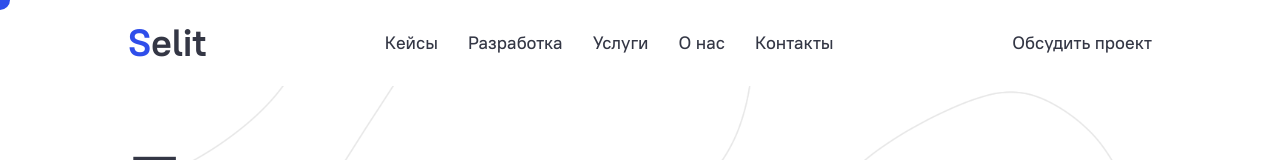
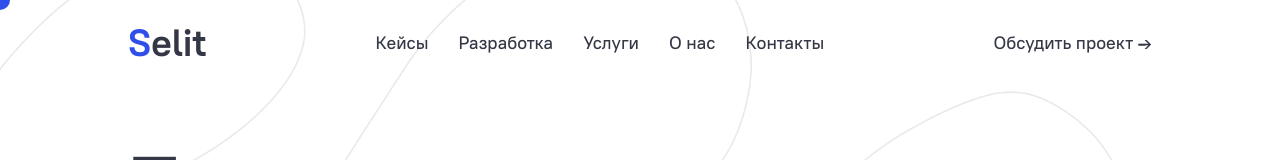
Before and after one commit to Centick/Selit, a Vue app: page / in a window 1280 px wide. Shown: the top 160 px of the page. Built offline with nearby package versions, Linux system fonts and the light colour scheme.

Commit message:
header shadow + arrow

```diff
--- a/src/App.vue
+++ b/src/App.vue
@@ -1,4 +1,6 @@
 <template>
+    <HeaderComponent></HeaderComponent>
+
     <!--  Шаблон страницы  -->
     <RouterView
         @skills_modal = isOpenedSkillsModal()
@@ -14,9 +16,10 @@
 </template>
 
 <script setup lang="ts">
-    import { Ref, ref } from 'vue';
+    import {onMounted, Ref, ref} from 'vue';
     import { RouterLink, RouterView } from 'vue-router';
-    import SkillsComponent from '@/components/SkillsComponent.vue';
+    import SkillsComponent from '@/components/SkillsComponent.vue'
+    import HeaderComponent from '@/components/HeaderComponent.vue';
     import Cursor from '@/components/CursorComponent.vue'
 
     const skills_is_showed: Ref<boolean> = ref(false);
--- a/src/assets/css/global.css
+++ b/src/assets/css/global.css
@@ -318,19 +318,19 @@ footer{
     top: -1px;
     left: 0;
     font-size: 20px;
-    transition: color .3s ease, left .3s linear, transform .3s linear;
+    transition: color .3s ease, left .2s linear, transform .2s linear;
 }
 .arrow{
     position: relative;
-    transition: color .3s ease, left .3s linear;
+    transition: color .3s ease, left .2s linear;
     left: 0;
 }
-.arrow:hover{
+.arrow:hover, .link:hover .arrow{
     color: var(--colorMain);
-    left: 35px;
+    left: 13px;
 }
-.arrow:hover::before{
+.arrow:hover::before, .link:hover .arrow::before{
     color: var(--colorMain);
-    left: -20px;
-    transform: scaleX(5);
+    left: -10px;
+    transform: scaleX(2);
 }
--- a/src/components/HeaderComponent.vue
+++ b/src/components/HeaderComponent.vue
@@ -1,5 +1,5 @@
 <template>
-    <header>
+    <header :class="{'header_shadowed': is_header_shadowed}">
         <div class="container align-content-center grid grid-row align-items-center justify-content-space-between">
             <!-- <img src="" alt="img"> -->
              <!-- пока так (до лого) -->
@@ -11,19 +11,30 @@
                 <a class="link header_link" href="#">О нас</a>
                 <a class="link header_link" href="#">Контакты</a>
             </nav>
-            <a class="link">Обсудить проект</a>
+            <a class="link menu__btn">Обсудить проект <span class="arrow">&rarr;</span></a>
         </div>
     </header>
 </template>
 
 <script lang="ts" setup>
+    import {onMounted, ref, Ref} from "vue";
 
+    const is_header_shadowed: Ref<boolean> = ref(false);
+
+    const checkPositionForHeader = () => {
+        is_header_shadowed.value = window.scrollY >= 50;
+    };
+
+    onMounted(()=>{
+        window.addEventListener('scroll', checkPositionForHeader);
+        checkPositionForHeader();
+    });
 </script>
 
 <style scoped>
     header{
-        background-color: var(--colorWhite);
         z-index: 5;
+        transition: box-shadow .3s ease, background-color .3s ease;
     }
 
     .header_link{
@@ -34,7 +45,7 @@
         position: absolute;
         content: '';
         background-color: var(--colorMain);
-        width: 0%;
+        width: 0;
         height: 1px;
         bottom: 1px;
         left: 0;
@@ -44,4 +55,15 @@
     .header_link:hover::after{
         width: 100%;
     }
+
+    .header_shadowed{
+        box-shadow: #dfdfdf 0 1px 5px 0;
+        background-color: var(--colorWhite);
+    }
+    .menu__btn{
+        transition: color .3s ease;
+    }
+    .menu__btn:hover{
+        color: var(--colorMain);
+    }
 </style>
--- a/src/views/HomeView.vue
+++ b/src/views/HomeView.vue
@@ -1,6 +1,4 @@
 <template>
-    <!-- Меню -->
-    <HeaderComponent/>
     <!--  Главная страница  -->
     <main>
         <section class="section section-banner">
@@ -278,15 +276,13 @@
 </template>
 
 <script lang="ts" setup>
-    // import {Ref, ref, onMounted} from "vue";
+    import {Ref, ref} from "vue";
     import Accordion from 'primevue/accordion';
     import AccordionPanel from 'primevue/accordionpanel';
     import AccordionHeader from 'primevue/accordionheader';
     import AccordionContent from 'primevue/accordioncontent';
 
-    import HeaderComponent from '@/components/HeaderComponent.vue';
-
-    const emits = defineEmits(['skills_modal'])
+    const emits = defineEmits(['skills_modal']);
 
 </script>
 
@@ -428,12 +424,18 @@
 
     .block-about--4:hover .arrow{
         color: var(--colorMain);
-        left: 35px;
+        left: 13px;
+    }
+    .block-about--4:hover .link{
+        color: var(--colorMain);
+    }
+    .block-about--4 .link{
+        transition: color .3s ease;
     }
     .block-about--4:hover .arrow::before{
         color: var(--colorMain);
-        left: -20px;
-        transform: scaleX(5);
+        left: -10px;
+        transform: scaleX(2);
     }
     .block-about--5{
         grid-area: 2 / 2 / 3 / 3;
```
